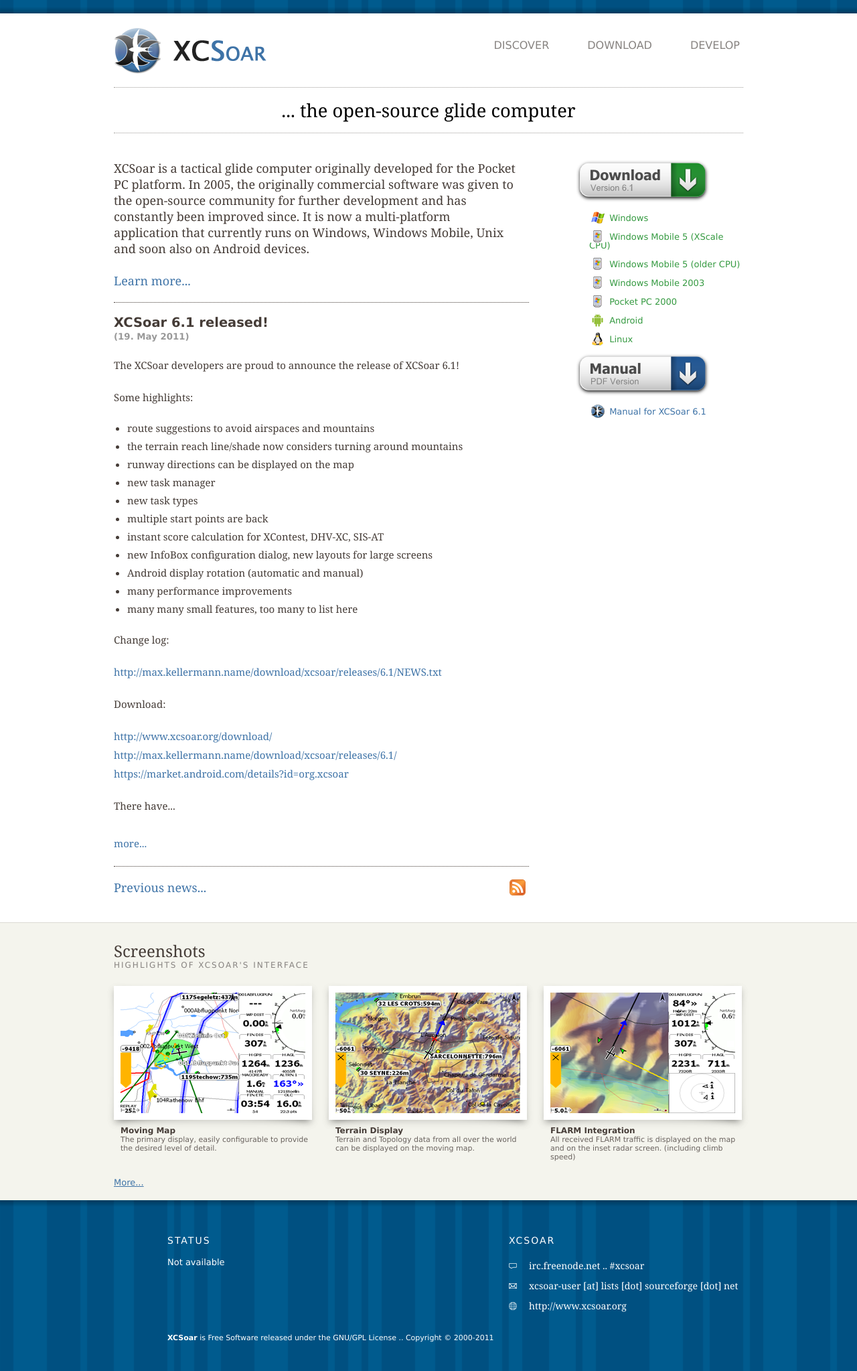
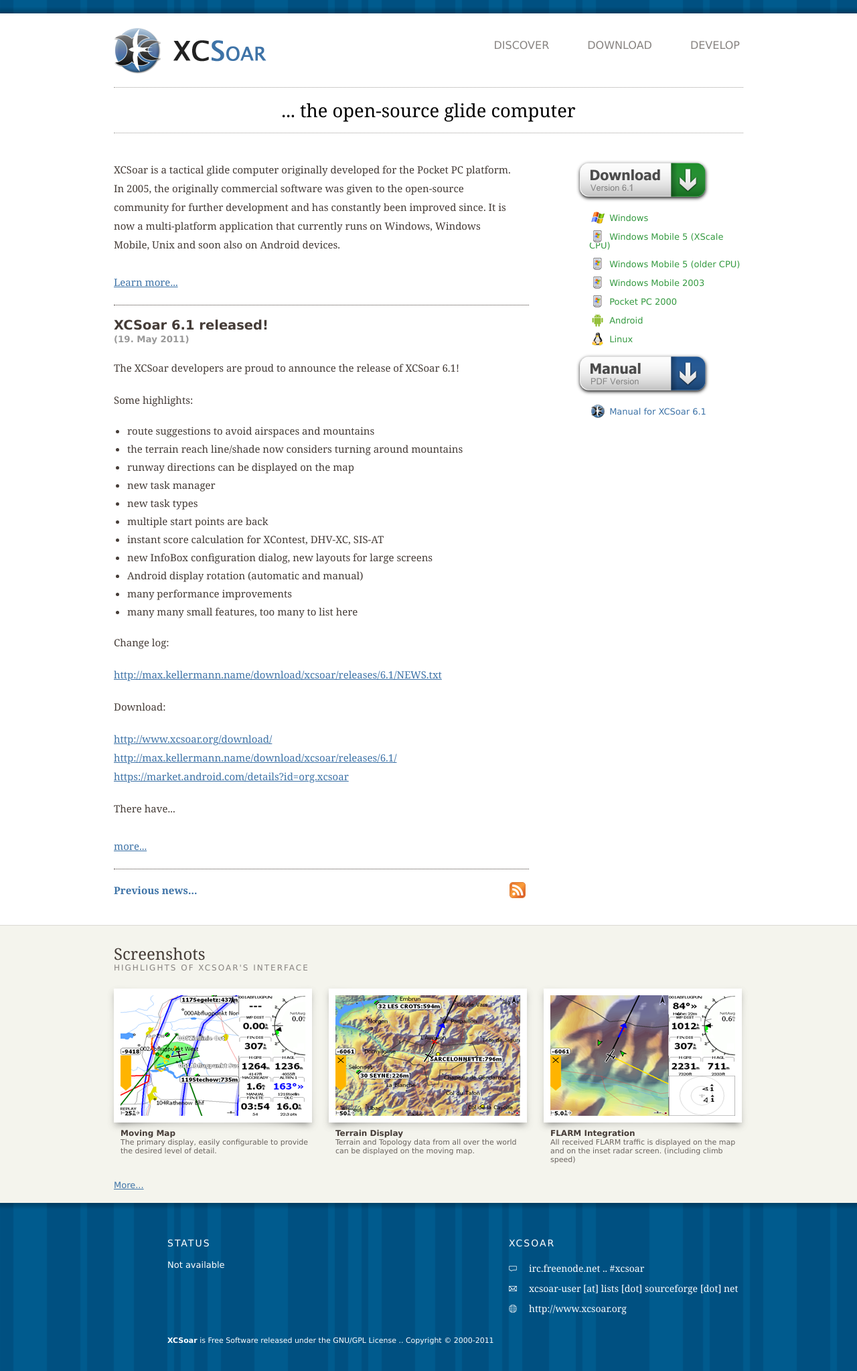
Before and after one commit to XCSoar/website, a Jekyll site: the page built from index.html, in a window 1280 px wide. Shown: the whole page at 67% size. Built offline with Jekyll 4.4.1, drawn with Linux system fonts in a browser that asks for light colours.

Commit message:
css: Changed h3 tag appearance

```diff
--- a/css/xcsoar.css
+++ b/css/xcsoar.css
@@ -63,7 +63,7 @@
 
 /* SUMMARY */
 #summary h2 { margin-bottom: 20px; }
-#summary h3 { margin-bottom: 20px; padding-right: 20px; font-family: Georgia, serif; font-size: 18px; line-height: 24px; font-weight: normal; }
+#summary h3 { margin-bottom: 20px; padding-right: 20px; font-family: Georgia, serif; line-height: 24px; }
 #summary h3 a { text-decoration: none; }
 #summary h3 a:hover { text-decoration: underline; }
 #summary h4 { margin: 30px 0 10px 0; font-size: 12px; font-weight: normal; letter-spacing: 2px; text-transform: uppercase; }
--- a/index.html
+++ b/index.html
@@ -18,10 +18,10 @@
 			</script>
 
 			<div id="summary">
-				<h3>XCSoar is a tactical glide computer originally developed for the Pocket PC platform. In 2005, the originally
+				<p>XCSoar is a tactical glide computer originally developed for the Pocket PC platform. In 2005, the originally
 				commercial software was given to the open-source community for further development and has constantly been improved
 				since. It is now a multi-platform application that currently runs on Windows, Windows Mobile, Unix and soon also on
-				Android devices.<br><br><a href="/discover/" title="Learn more about XCSoar">Learn more...</a></h3>
+				Android devices.<br><br><a href="/discover/" title="Learn more about XCSoar">Learn more...</a></p>
 
                 <hr><br>
                 {% for post in site.posts limit: 1 %}
@@ -29,7 +29,7 @@
                     {{ post.title }}<br>
                     <span style="font-size: 10pt; color: #999999;">({{ post.date | date:'%e. %b %Y' }}{% if post.author %} by {{ post.author }}{% endif %})</span>
                 </h2>
-				<h3>{{ post.content | truncatewords: 100 }}<br><br><a href="{{ post.url }}">more...</a></h3>
+				{{ post.content | truncatewords: 100 }}<br><br><a href="{{ post.url }}">more...</a>
 
                 <hr><br><h3>
                 {% if post.previous %}
--- a/news/index.html
+++ b/news/index.html
@@ -11,7 +11,7 @@
                     {{ post.title }}<br>
                     <span style="font-size: 10pt; color: #999999;">({{ post.date | date:'%e. %b %Y' }}{% if post.author %} by {{ post.author }}{% endif %})</span>
                 </h2>
-				<h3>{{ post.content | truncatewords: 50 }}<br><br><a href="{{ post.url }}">more...</a></h3>
+				<div>{{ post.content | truncatewords: 50 }}<br><br><a href="{{ post.url }}">more...</a></div>
                 {% if post.previous %}
                 <hr><br>
                 {% endif %}
```
